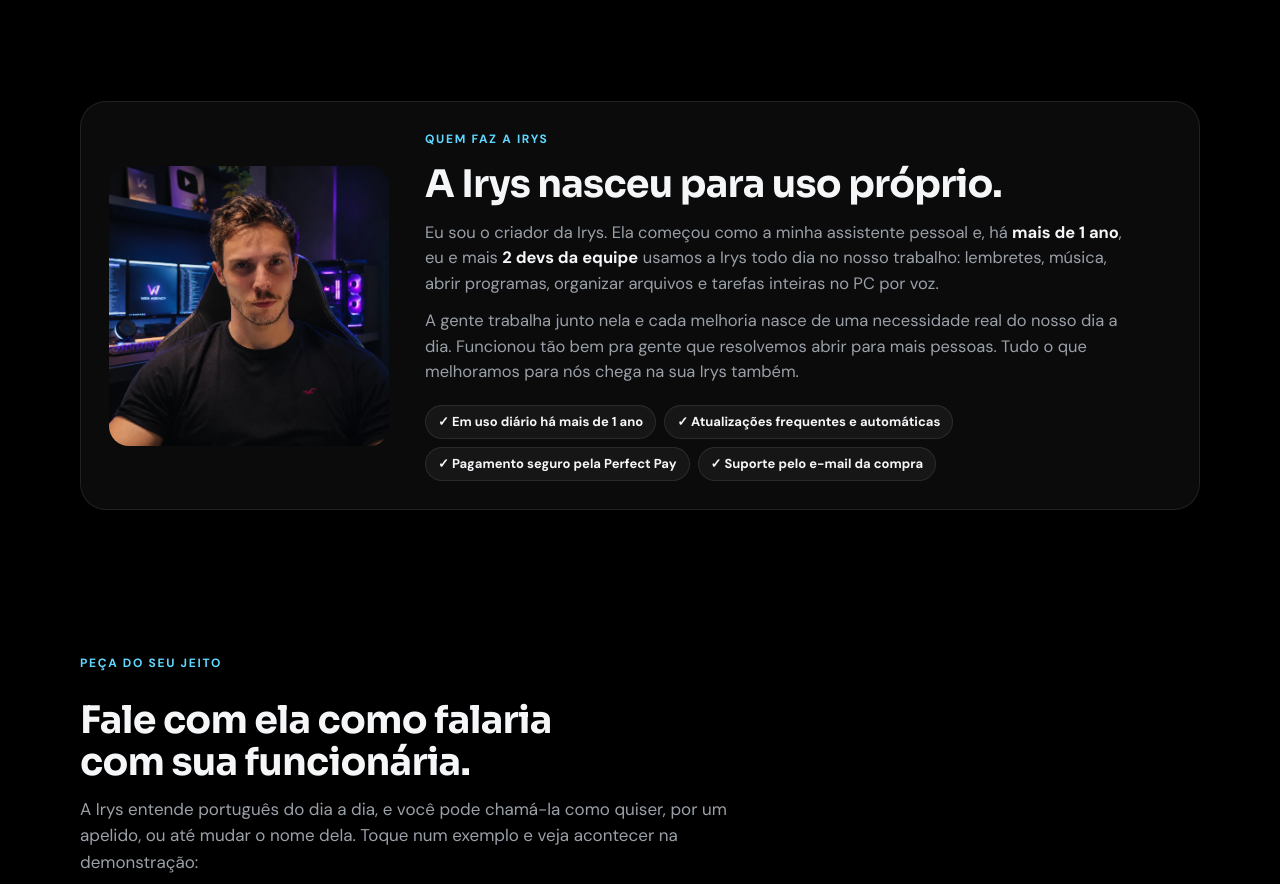
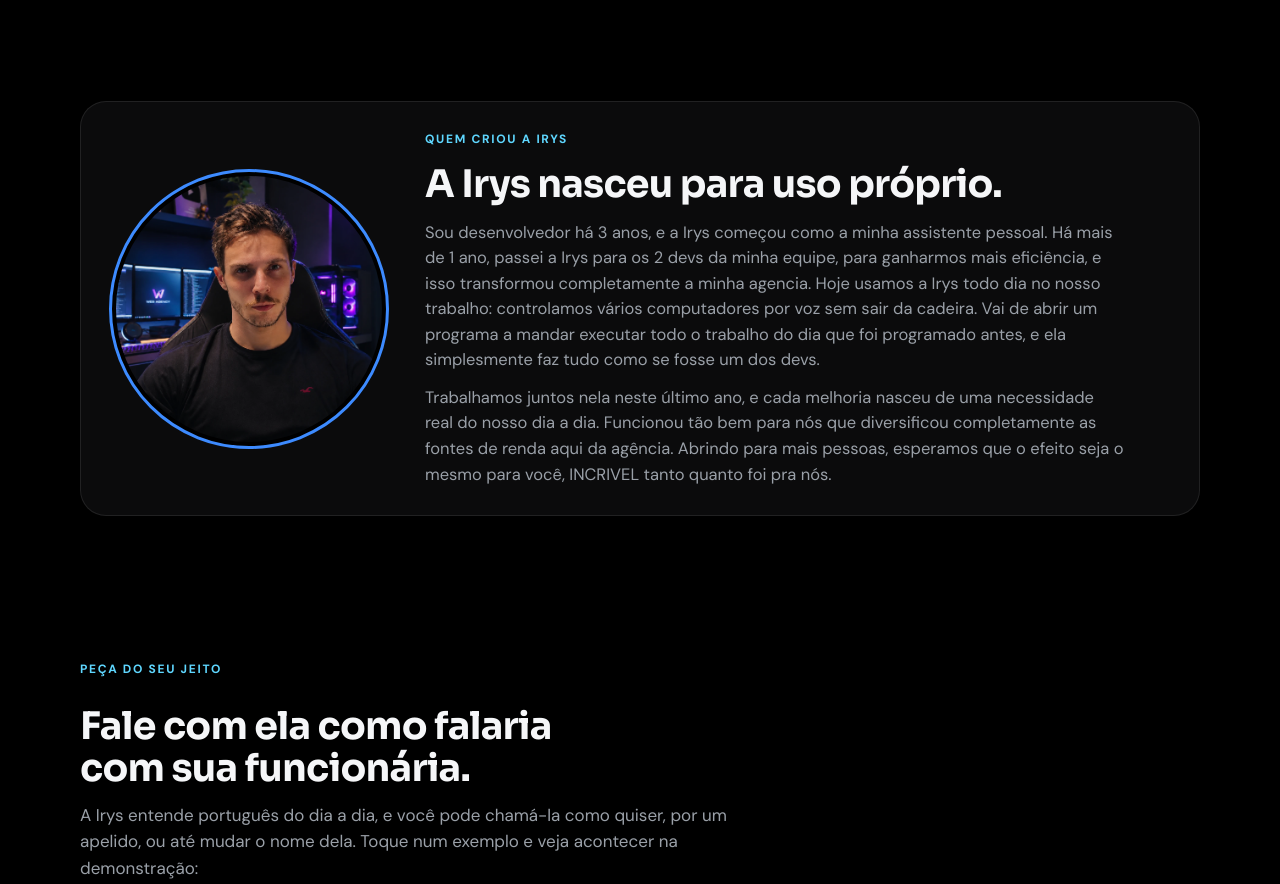
Before and after one commit to irys-ia/irys-ia.github.io, a plain HTML site: page index.html in a window 1280 px wide. Shown: the part 1080-1964 px from the top of the page. Drawn offline with Linux system fonts and the light colour scheme.

Commit message:
Site: Texto do criador revisado, foto redonda, sem os selos

```diff
--- a/index.html
+++ b/index.html
@@ -114,7 +114,7 @@ footer{border-top:1px solid var(--line);padding-block:32px 48px;color:var(--mu);
 .promise h2{margin:0 0 8px}
 .promise p{color:var(--mu);font-size:16.5px;max-width:60ch}
 .quem{display:grid;grid-template-columns:280px 1fr;gap:36px;align-items:center;background:var(--ink2);border:1px solid var(--line);border-radius:26px;padding:28px}
-.quem img{width:100%;height:auto;aspect-ratio:1;object-fit:cover;border-radius:20px;display:block}
+.quem img{width:100%;height:auto;aspect-ratio:1;object-fit:cover;border-radius:50%;display:block;border:3px solid var(--z-acc);padding:4px;background:var(--ink)}
 .quem h2{margin-bottom:14px}
 .quem p{color:var(--mu);font-size:16.5px;max-width:62ch}
 .quem p+p{margin-top:12px}
@@ -142,7 +142,7 @@ footer{border-top:1px solid var(--line);padding-block:32px 48px;color:var(--mu);
 <div class="wrap">
   <nav>
     <a class="brand" href="#topo"><span id="brand-m"></span>Irys</a>
-    <div class="links"><a href="#demo">Demonstração</a><a href="#funcoes">Funções</a><a href="#instalar">Instalar</a><a href="#quem">Quem faz</a><a href="primeiros-passos.html">Primeiros passos</a><a href="#preco">Preço</a><a href="#duvidas">Dúvidas</a></div>
+    <div class="links"><a href="#demo">Demonstração</a><a href="#funcoes">Funções</a><a href="#instalar">Instalar</a><a href="#quem">Quem criou</a><a href="primeiros-passos.html">Primeiros passos</a><a href="#preco">Preço</a><a href="#duvidas">Dúvidas</a></div>
     <a class="btn acc sm" href="https://go.perfectpay.com.br/PPU38CQHQA6" target="_blank" rel="noopener" data-price-btn>Comprar</a>
   </nav>
 
@@ -172,13 +172,10 @@ footer{border-top:1px solid var(--line);padding-block:32px 48px;color:var(--mu);
     <div class="quem">
       <img src="criador.webp" alt="Foto do criador da Irys" width="600" height="600" loading="lazy">
       <div>
-        <div class="eyebrow">Quem faz a Irys</div>
+        <div class="eyebrow">Quem criou a Irys</div>
         <h2>A Irys nasceu para uso próprio.</h2>
-        <p>Eu sou o criador da Irys. Ela começou como a minha assistente pessoal e, há <b>mais de 1 ano</b>, eu e mais <b>2 devs da equipe</b> usamos a Irys todo dia no nosso trabalho: lembretes, música, abrir programas, organizar arquivos e tarefas inteiras no PC por voz.</p>
-        <p>A gente trabalha junto nela e cada melhoria nasce de uma necessidade real do nosso dia a dia. Funcionou tão bem pra gente que resolvemos abrir para mais pessoas. Tudo o que melhoramos para nós chega na sua Irys também.</p>
-        <div class="selos">
-          <span>✓ Em uso diário há mais de 1 ano</span><span>✓ Atualizações frequentes e automáticas</span><span>✓ Pagamento seguro pela Perfect Pay</span><span>✓ Suporte pelo e-mail da compra</span>
-        </div>
+        <p>Sou desenvolvedor há 3 anos, e a Irys começou como a minha assistente pessoal. Há mais de 1 ano, passei a Irys para os 2 devs da minha equipe, para ganharmos mais eficiência, e isso transformou completamente a minha agencia. Hoje usamos a Irys todo dia no nosso trabalho: controlamos vários computadores por voz sem sair da cadeira. Vai de abrir um programa a mandar executar todo o trabalho do dia que foi programado antes, e ela simplesmente faz tudo como se fosse um dos devs.</p>
+        <p>Trabalhamos juntos nela neste último ano, e cada melhoria nasceu de uma necessidade real do nosso dia a dia. Funcionou tão bem para nós que diversificou completamente as fontes de renda aqui da agência. Abrindo para mais pessoas, esperamos que o efeito seja o mesmo para você, INCRIVEL tanto quanto foi pra nós.</p>
       </div>
     </div>
   </section>
```
